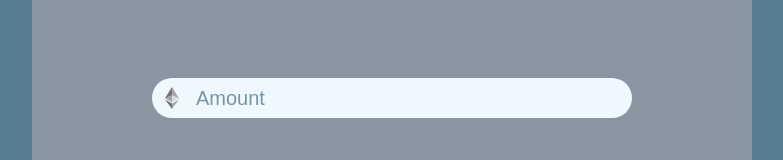
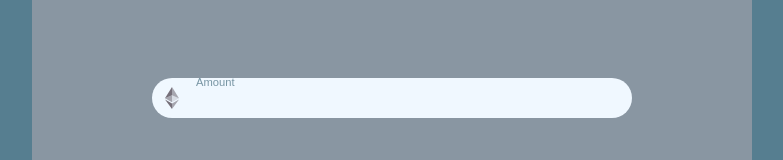
Before and after one commit to tauhid92/Token-Swap-App, a Vue app in the folder Swap-Frontend/: page / in a window 1280 px wide. Shown: the part 251-411 px from the top of the page, without its empty margins (248-1031 px from the left). Built offline with nearby package versions, Linux system fonts and the light colour scheme.

Commit message:
label change

```diff
--- a/Swap-Frontend/src/components/ExchangeForm.vue
+++ b/Swap-Frontend/src/components/ExchangeForm.vue
@@ -10,10 +10,11 @@
         </svg>
       </div>
       <div class="form_input-block_field">
+        <input class="form_input-block_field_input" id="amount" type="text">
         <label class="form_input-block_field_input-label" for="amount">
-          <span class="form_input-block_field_input-label">Amount</span>
+          Amount
         </label>
-        <input class="form_input-block_field_input" id="amount" type="text">
+
       </div>
       </div>
       <label class="form_label">Wallet Address from</label>
--- a/Swap-Frontend/src/styles/_exchangeform.scss
+++ b/Swap-Frontend/src/styles/_exchangeform.scss
@@ -30,20 +30,34 @@
       &_field{
         position: relative;
         margin: 0.5rem 0.5rem;
-        font-size: 1.25rem;
         color: $amount-field-label-color;
+        display: flex;
+        flex-direction: column;
         &_input{
           position: absolute;
-          top: 10;
+          top: 0;
           left:0;
           background-color: transparent;
           border: none;
           outline: none;
           caret-color: transparent;
+          &:focus ~ label{
+            font-size: .7rem;
+            transform:translateY(-65%);
+          }
+          &:valid ~ label{
+            font-size: .7rem;
+            transform:translateY(-65%);
+          }
         }
         &_label{
+          position: absolute;
+          top: 0;
+          left:0;
+          font-size: 1.25rem;
+        }
 
-        }
+
       }
       &_icon{
         svg{
```
